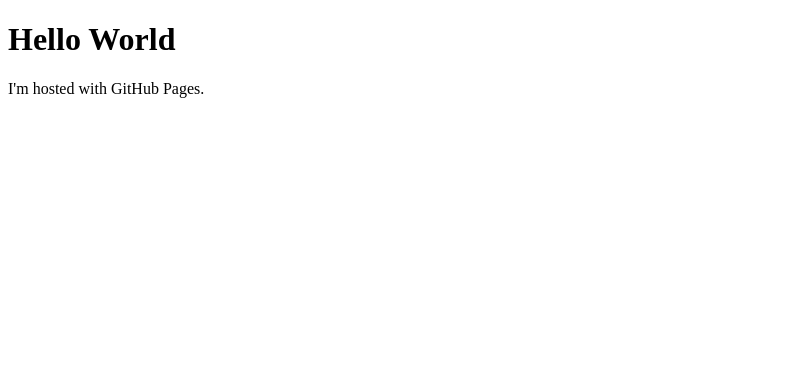
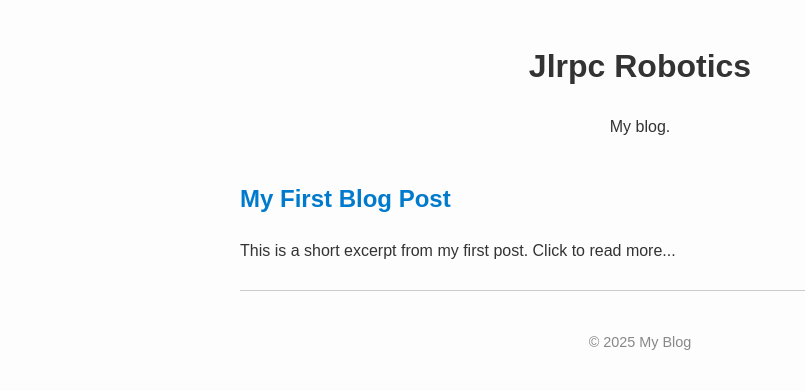
Before and after one commit to jlrpc-robotics/jlrpcrobotics.github.io, a plain HTML site: page index.html in a window 1280 px wide. Shown: the whole page, without its empty margins (0-805 px from the left). Drawn offline with Linux system fonts and the light colour scheme.

Commit message:
update 1
prototype skeleton of the site

```diff
--- a/index.html
+++ b/index.html
@@ -1,7 +1,26 @@
 <!DOCTYPE html>
-<html>
+<html lang="en">
+<head>
+  <meta charset="UTF-8" />
+  <meta name="viewport" content="width=device-width, initial-scale=1.0"/>
+  <title>My Blog</title>
+  <link rel="stylesheet" href="style.css" />
+</head>
 <body>
-<h1>Hello World</h1>
-<p>I'm hosted with GitHub Pages.</p>
+  <header>
+    <h1>Jlrpc Robotics</h1>
+    <p>My blog.</p>
+  </header>
+
+  <main>
+    <article class="post-preview">
+      <h2><a href="post1.html">My First Blog Post</a></h2>
+      <p>This is a short excerpt from my first post. Click to read more...</p>
+    </article>
+  </main>
+
+  <footer>
+    <p>&copy; 2025 My Blog</p>
+  </footer>
 </body>
 </html>
--- /dev/null
+++ b/style.css
@@ -0,0 +1,41 @@
+body {
+  font-family: Arial, sans-serif;
+  line-height: 1.6;
+  max-width: 800px;
+  margin: 0 auto;
+  padding: 20px;
+  background: #fdfdfd;
+  color: #333;
+}
+
+header {
+  text-align: center;
+  margin-bottom: 40px;
+}
+
+h1 a {
+  text-decoration: none;
+  color: #333;
+}
+
+a {
+  color: #007acc;
+  text-decoration: none;
+}
+
+a:hover {
+  text-decoration: underline;
+}
+
+.post-preview {
+  margin-bottom: 30px;
+  padding-bottom: 10px;
+  border-bottom: 1px solid #ccc;
+}
+
+footer {
+  text-align: center;
+  margin-top: 40px;
+  color: #888;
+  font-size: 0.9em;
+}
```
Also changed, not shown: post1.html (added, +27 -0 lines).
